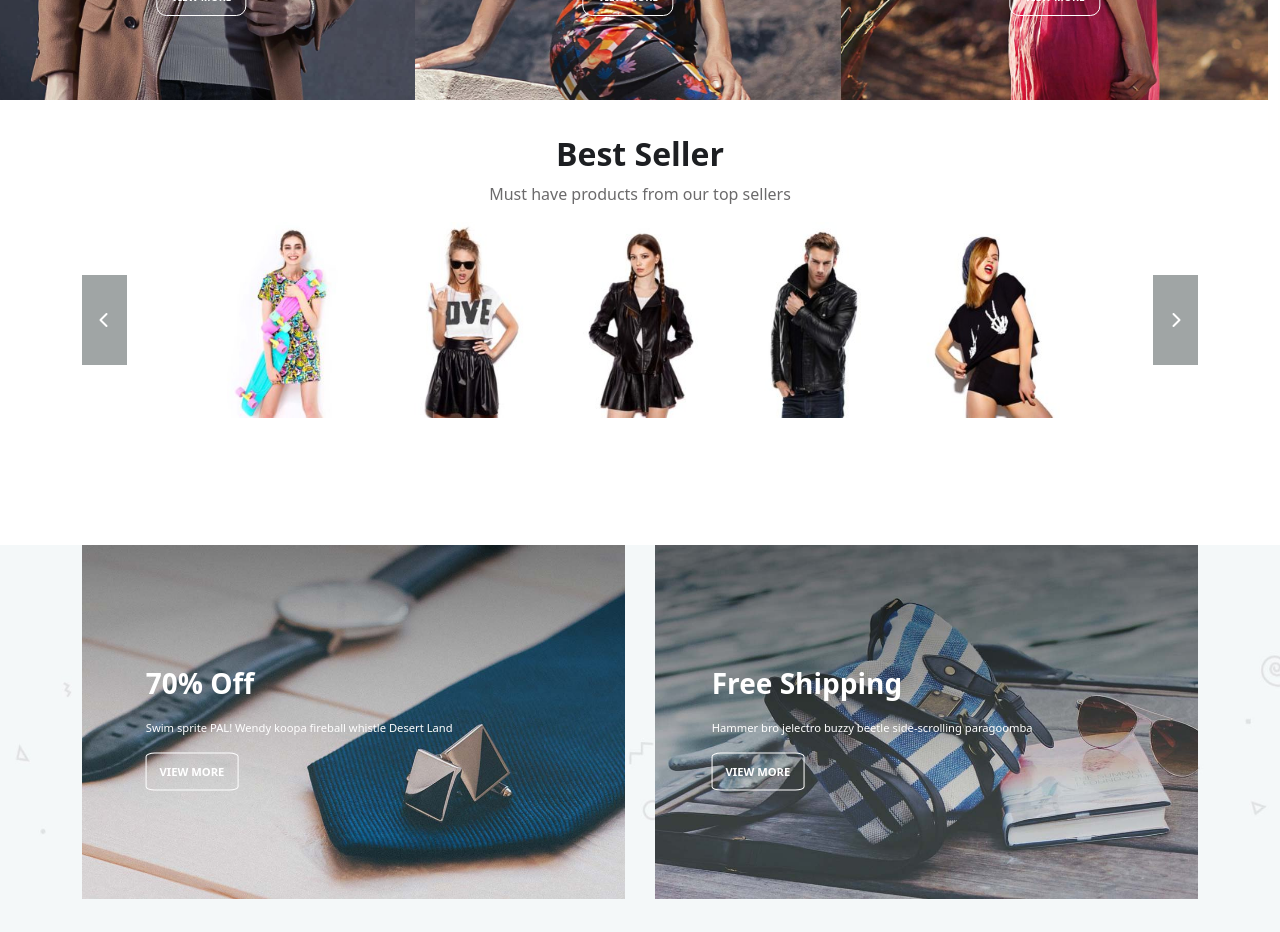
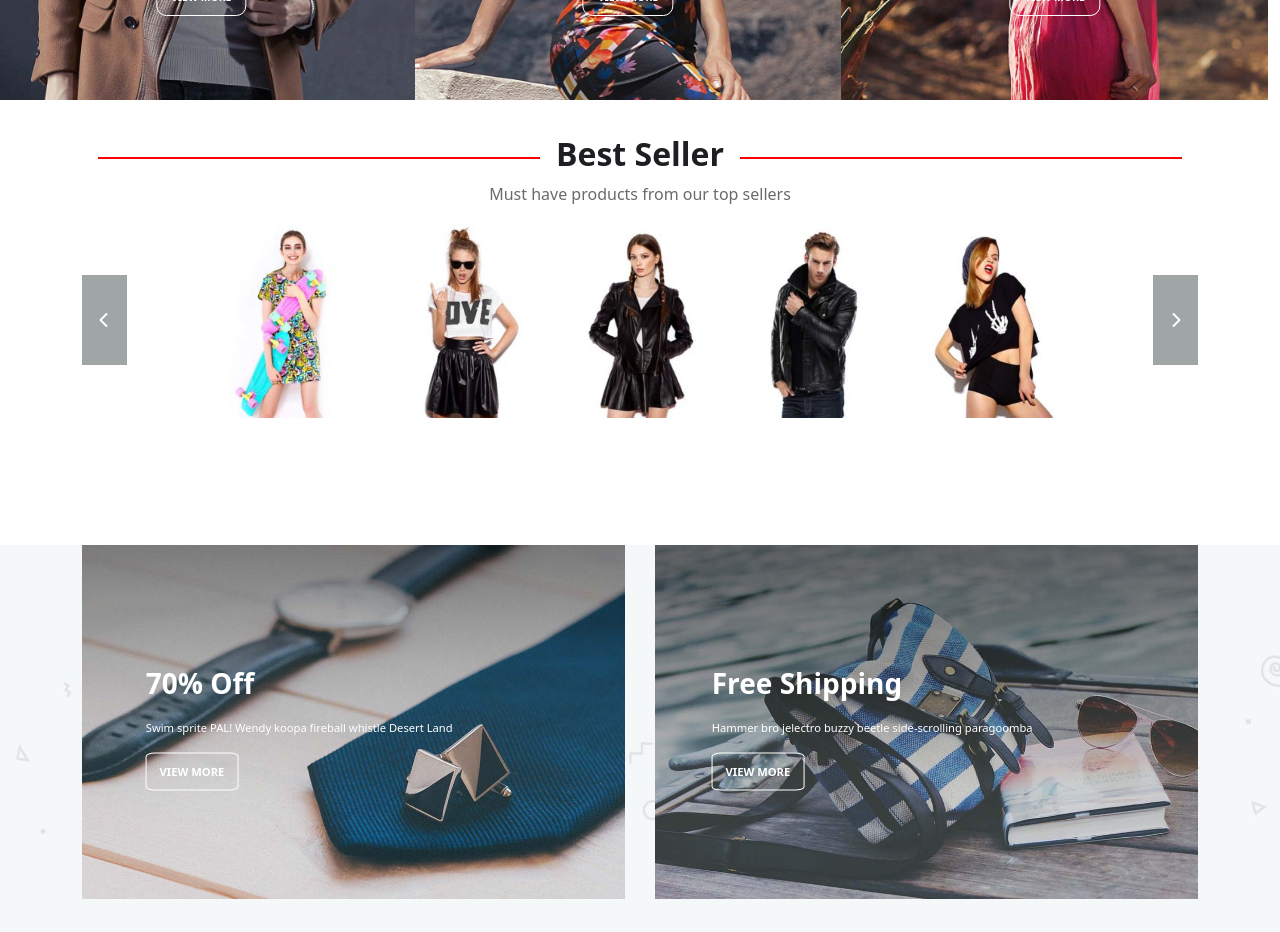
Before and after one commit to giovannilampis/proj-html-vuejs, a Vue app: page / in a window 1280 px wide. Shown: the part 2160-3092 px from the top of the page. Built offline with nearby package versions, Linux system fonts and the light colour scheme.

Commit message:
add side lines to section title in BestSellerComp

```diff
--- a/src/components/BestSellersComp.vue
+++ b/src/components/BestSellersComp.vue
@@ -40,7 +40,13 @@ export default {
 <template>
     <section>
         <div class="container">
-            <h2 class="text-capitalize text-center fw-bold">Best Seller</h2>
+
+            <div class="title-container">
+                <div class="line line-left"></div>
+                <h2 class="title text-capitalize text-center fw-bold">Best Seller</h2>
+                <div class="line line-right"></div>
+            </div>
+
             <p>Must have products from our top sellers</p>
 
             <div class="slider_container">
@@ -80,6 +86,31 @@ section {
     @include display_between;
 }
 
+.title-container {
+  display: flex;
+  align-items: center;
+}
+
+.line {
+  flex-grow: 1;
+  height: 2px;
+  background-color: red;
+  margin: 0 1rem;
+}
+
+.line-left {
+  margin-right: 0;
+}
+
+.line-right {
+  margin-left: 0;
+}
+
+.title {
+  white-space: nowrap;
+  padding: 0 1rem;
+}
+
 #prev,
 #next {
     background-color: $edward;
--- a/src/components/FeaturedProductsComp.vue
+++ b/src/components/FeaturedProductsComp.vue
@@ -20,8 +20,8 @@ export default {
 <template>
     <section>
         <!-- <SectionTitle/> -->
-        <div class="container">
-            <h2 class="text-capitalize text-center fw-bold cut_title d-flex">
+        <div class="container text-center">
+            <h2 class="text-capitalize fw-bold cut_title d-flex">
                 <span>
                     Featured Products
                 </span>
```
